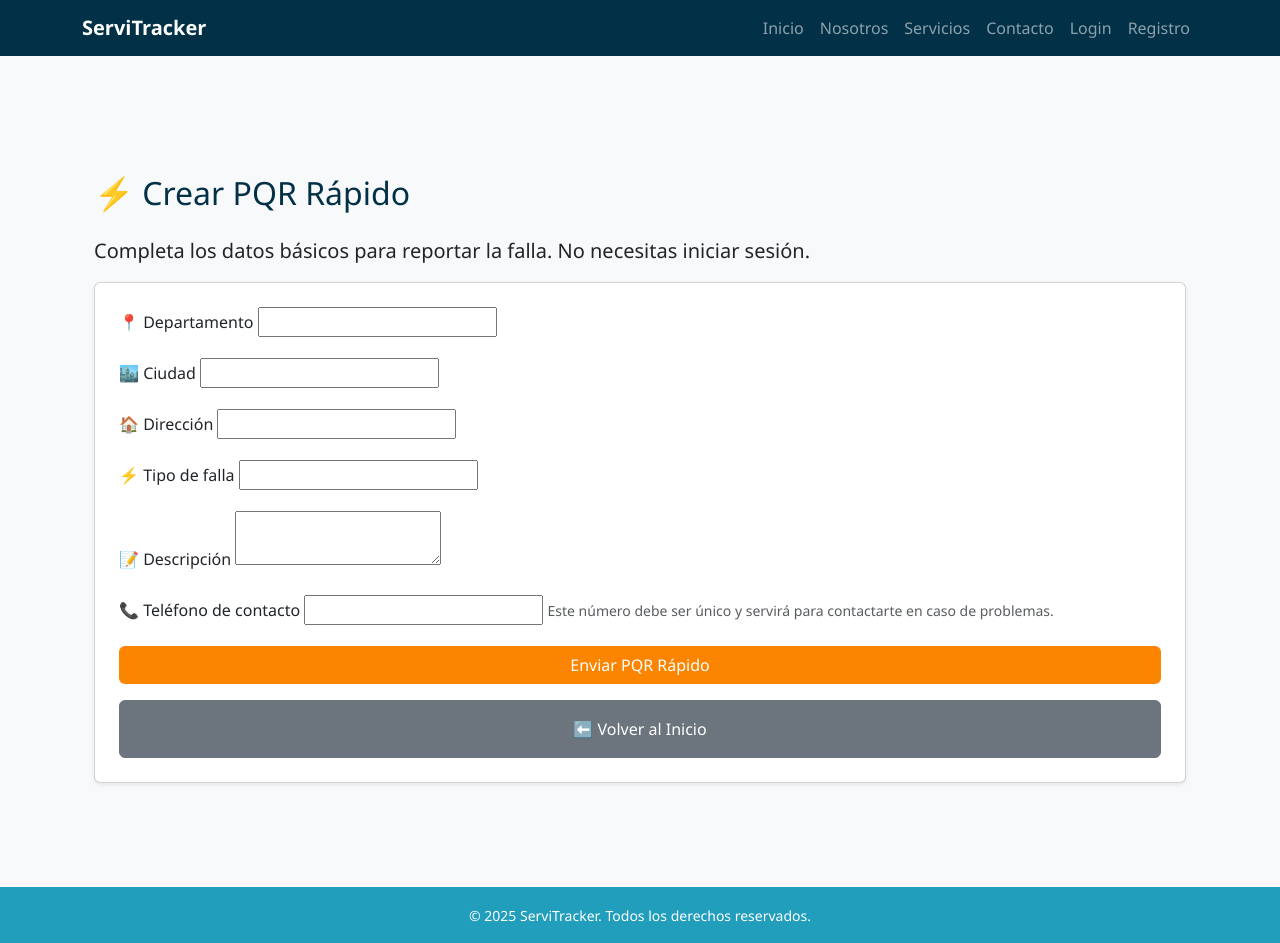
After one commit to SasukeT4Codes/ServiTracker-2, a Django app: template templates/pqr/pqr_rapido.html in a window 1280 px wide. The commit adds this page. Run offline with Django 3.2, Linux system fonts and the light colour scheme; the template is opened without the code that fills it, so the values that code supplies are empty, except form fields; tables that the repository leaves empty hold one stand-in row (values such as "Sample post"); form fields are guessed from the names that the template uses.

Commit message:
asi c wa a entregar

```diff
--- a/pqr/urls.py
+++ b/pqr/urls.py
@@ -29,4 +29,7 @@ urlpatterns = [
 
     # 🔍 Ver los detalles del PQR
     path('<int:pk>/detalle/', views.detalle_pqr, name='detalle_pqr'),
+
+    # ⚡ PQR rápido (anónimo)
+    path('rapido/', views.pqr_rapido, name='pqr_rapido'),
 ]
--- a/templates/partials/_inicio.html
+++ b/templates/partials/_inicio.html
@@ -96,7 +96,8 @@
         <p class="lead position-relative" style="z-index:1;">Reporta fallas en el servicio eléctrico de forma rápida y sencilla.</p>
         <div class="d-flex justify-content-center gap-3 mt-3 position-relative" style="z-index:1;">
             <a href="{% url 'login' %}" class="btn btn-blue-mid">🔐 Iniciar sesión</a>
-            <a href="{% url 'nuevo_pqr' %}" class="btn btn-orange-dark">⚡ PQR rápida</a>
+            <!-- 🔧 corregido: apuntar a pqr_rapido -->
+            <a href="{% url 'pqr_rapido' %}" class="btn btn-orange-dark">⚡ PQR rápida</a>
         </div>
     {% endif %}
 </section>
--- /dev/null
+++ b/templates/pqr/pqr_rapido.html
@@ -0,0 +1,62 @@
+{% extends 'base.html' %}
+{% block title %}PQR Rápido | ServiTracker{% endblock %}
+
+{% block content %}
+<div class="container my-5">
+    <h2 class="text-blue-dark mb-4">⚡ Crear PQR Rápido</h2>
+    <p class="lead">Completa los datos básicos para reportar la falla. No necesitas iniciar sesión.</p>
+
+    <!-- Mostrar errores -->
+    {% if error_message %}
+        <div class="alert alert-danger" role="alert">
+            ⚠️ {{ error_message }}
+        </div>
+    {% endif %}
+
+    {% if form.errors %}
+        <div class="alert alert-warning" role="alert">
+            Por favor corrige los siguientes errores:
+            <ul>
+                {% for field, errors in form.errors.items %}
+                    <li><strong>{{ field|capfirst }}:</strong> {{ errors|join:", " }}</li>
+                {% endfor %}
+            </ul>
+        </div>
+    {% endif %}
+
+    <!-- Formulario -->
+    <form method="post" class="card shadow-sm p-4">
+        {% csrf_token %}
+        <div class="mb-3">
+            <label for="id_departamento" class="form-label">📍 Departamento</label>
+            {{ form.departamento }}
+        </div>
+        <div class="mb-3">
+            <label for="id_ciudad" class="form-label">🏙️ Ciudad</label>
+            {{ form.ciudad }}
+        </div>
+        <div class="mb-3">
+            <label for="id_direccion" class="form-label">🏠 Dirección</label>
+            {{ form.direccion }}
+        </div>
+        <div class="mb-3">
+            <label for="id_tipo_falla" class="form-label">⚡ Tipo de falla</label>
+            {{ form.tipo_falla }}
+        </div>
+        <div class="mb-3">
+            <label for="id_descripcion" class="form-label">📝 Descripción</label>
+            {{ form.descripcion }}
+        </div>
+        <div class="mb-3">
+            <label for="id_telefono_contacto" class="form-label">📞 Teléfono de contacto</label>
+            {{ form.telefono_contacto }}
+            <small class="form-text text-muted">
+                Este número debe ser único y servirá para contactarte en caso de problemas.
+            </small>
+        </div>
+
+        <button type="submit" class="btn btn-orange-dark w-100 mb-3">Enviar PQR Rápido</button>
+        <a href="{% url 'index' %}" class="btn btn-secondary w-100 py-3">⬅️ Volver al Inicio</a>
+    </form>
+</div>
+{% endblock %}
```
Also changed, not shown: pqr/forms.py (+24 -1 lines), pqr/models.py (+16 -16 lines), pqr/views.py (+17 -1 lines), db.sqlite3, pqr/migrations/0005_pqr_ciudad_pqr_departamento_pqr_direccion_and_more.py (added).
